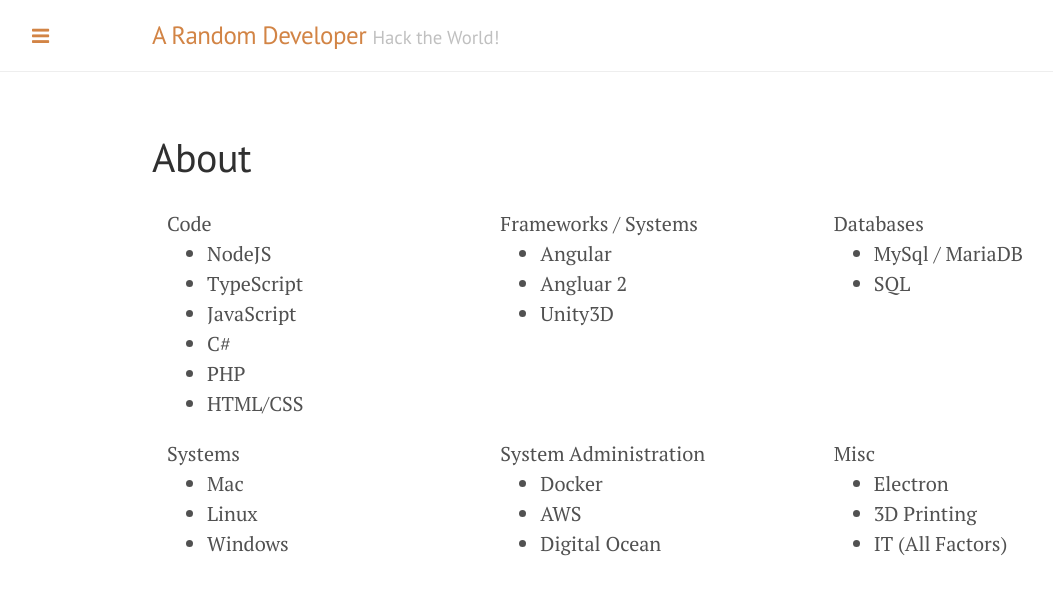
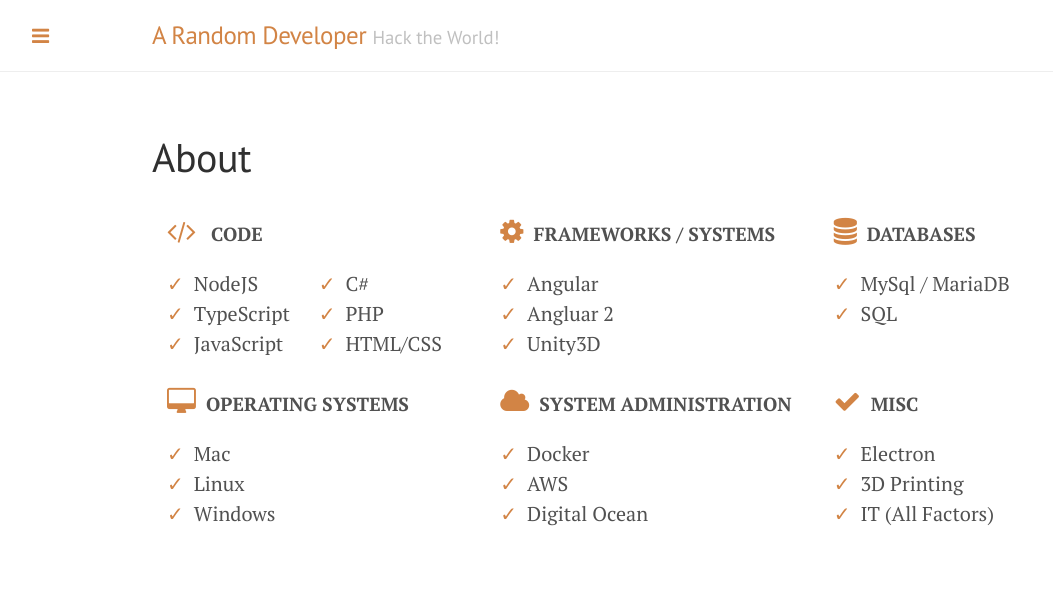
Before and after one commit to matthewwwillard/matthewwwillard.github.io, a Jekyll site: the page built from about.html, in a window 1280 px wide. Shown: the top 595 px of the page, without its empty margins (3-1056 px from the left). Built offline with Jekyll 4.4.1, drawn with Linux system fonts in a browser that asks for light colours.

```diff
--- a/about.html
+++ b/about.html
@@ -3,29 +3,37 @@
 title: About
 ---
 
-<div class="container">
+<div class="container containerOverride">
     <div class="row">
-        <div class="col-sm-12 col-md-4">
-            <span>Code</span>
+        <div class="col-sm-12 col-md-4 aboutUl">
+            <span><i class="fa fa-code"></i> Code</span>
+            <div class="row-fluid">
+                <div class="col-xs-6 pl0">
                     <ul>
                         <li>NodeJS</li>
                         <li>TypeScript</li>
                         <li>JavaScript</li>
+                    </ul>
+                </div>
+                <div class="col-xs-6 pl0">
+                    <ul >
                         <li>C#</li>
                         <li>PHP</li>
                         <li>HTML/CSS</li>
                     </ul>
                 </div>
-        <div class="col-sm-12 col-md-4">
-            <span>Frameworks / Systems</span>
+            </div>
+        </div>
+        <div class="col-sm-12 col-md-4 aboutUl">
+            <span><i class="fa fa-gear"></i>Frameworks / Systems</span>
             <ul>
                 <li>Angular</li>
                 <li>Angluar 2</li>
                 <li>Unity3D</li>
             </ul>
         </div>
-        <div class="col-sm-12 col-md-4">
-            <span>Databases</span>
+        <div class="col-sm-12 col-md-4 aboutUl">
+            <span><i class="fa fa-database"></i>Databases</span>
             <ul>
                 <li>MySql / MariaDB</li>
                 <li>SQL</li>
@@ -33,24 +41,24 @@
         </div>
     </div>
     <div class="row">
-        <div class="col-sm-12 col-md-4">
-            <span>Systems</span>
+        <div class="col-sm-12 col-md-4 aboutUl">
+            <span><i class="fa fa-desktop"></i>Operating Systems</span>
             <ul>
                 <li>Mac</li>
                 <li>Linux</li>
                 <li>Windows</li>
             </ul>
         </div>
-        <div class="col-sm-12 col-md-4">
-            <span>System Administration</span>
+        <div class="col-sm-12 col-md-4 aboutUl">
+            <span><i class="fa fa-cloud"></i>System Administration</span>
             <ul>
                 <li>Docker</li>
                 <li>AWS</li>
                 <li>Digital Ocean</li>
             </ul>
         </div>
-        <div class="col-sm-12 col-md-4">
-            <span>Misc</span>
+        <div class="col-sm-12 col-md-4 aboutUl">
+            <span><i class="fa fa-check"></i>Misc</span>
             <ul>
                 <li>Electron</li>
                 <li>3D Printing</li>
--- a/public/css/extra.css
+++ b/public/css/extra.css
@@ -3,7 +3,7 @@
     height:150px;
     object-fit:cover;
     border-radius:50%;
-
+    margin: auto;
   }
 .mb-1
 {
@@ -120,7 +120,44 @@
 }
 /* END OVERRIDES */
 
+/* ABOUT */
+.pl0
+{
+    padding-left: 0;
+}
+.aboutUl ul
+{
+    list-style: none;
+    padding: 0;
+    padding-top: 10px;
+}
 
+.aboutUl span
+{
+    text-transform: uppercase;
+    font-weight: bold;
+    font-size: 19px;
+    vertical-align: middle;
+    line-height: 50px;
+
+}
+.aboutUl li
+{
+
+}
+.aboutUl li:before
+{
+    color: #d28445;
+    content: '✓';
+    padding-right: 10px;
+}
+.aboutUl span i
+{
+    color: #d28445;
+    padding-right: 10px;
+    font-size: 27px;
+}
+/* END ABOUT */
 .prettyBtn
 {
     padding: 10px;
@@ -134,6 +171,7 @@
 {
     opacity: .8;
 }
+
 @media (max-width: 1165px) {
     .glide__arrow
     {
@@ -142,11 +180,37 @@
     .project {
         max-width: 48%;
     }
+    .container
+    {
+        width:87%;
+        max-width:87%;
+    }
+    .containerOverride
+    {
+        padding: 0;
+        margin: 0;
+        width: 100% !important;
+        /* display: block; */
+        max-width: 100% !important;
+    }
 }
-@media (max-width: 38em) {
+@media (max-width: 1024px) {
+    .containerOverride
+    {
+        padding: 0;
+        margin: 0;
+        width: 100% !important;
+        /* display: block; */
+        max-width: 100% !important;
+    }
     .glide__arrow
     {
         display: none;
+    }
+    .container
+    {
+        width:87%;
+        max-width:87%;
     }
     .project {
         max-width: 100%;
```
Lines whose indentation alone changed are shown as unchanged.
